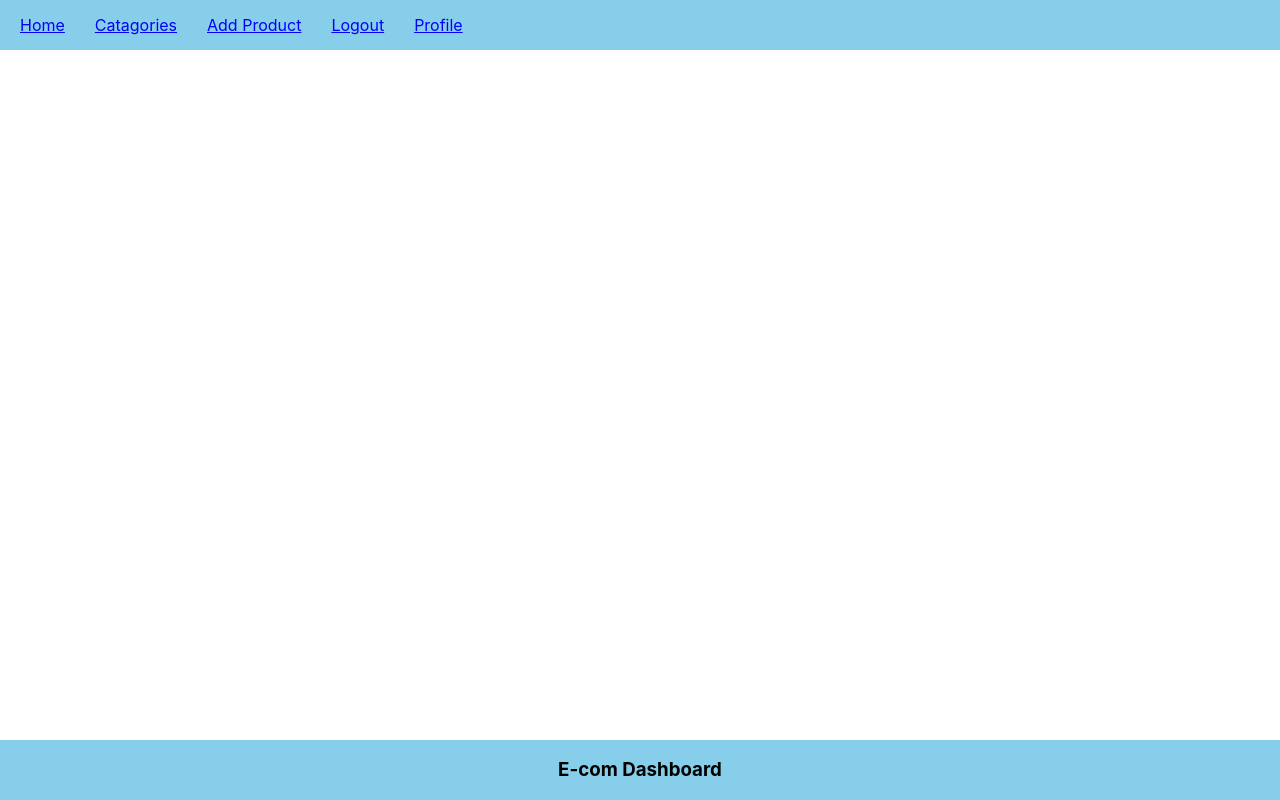
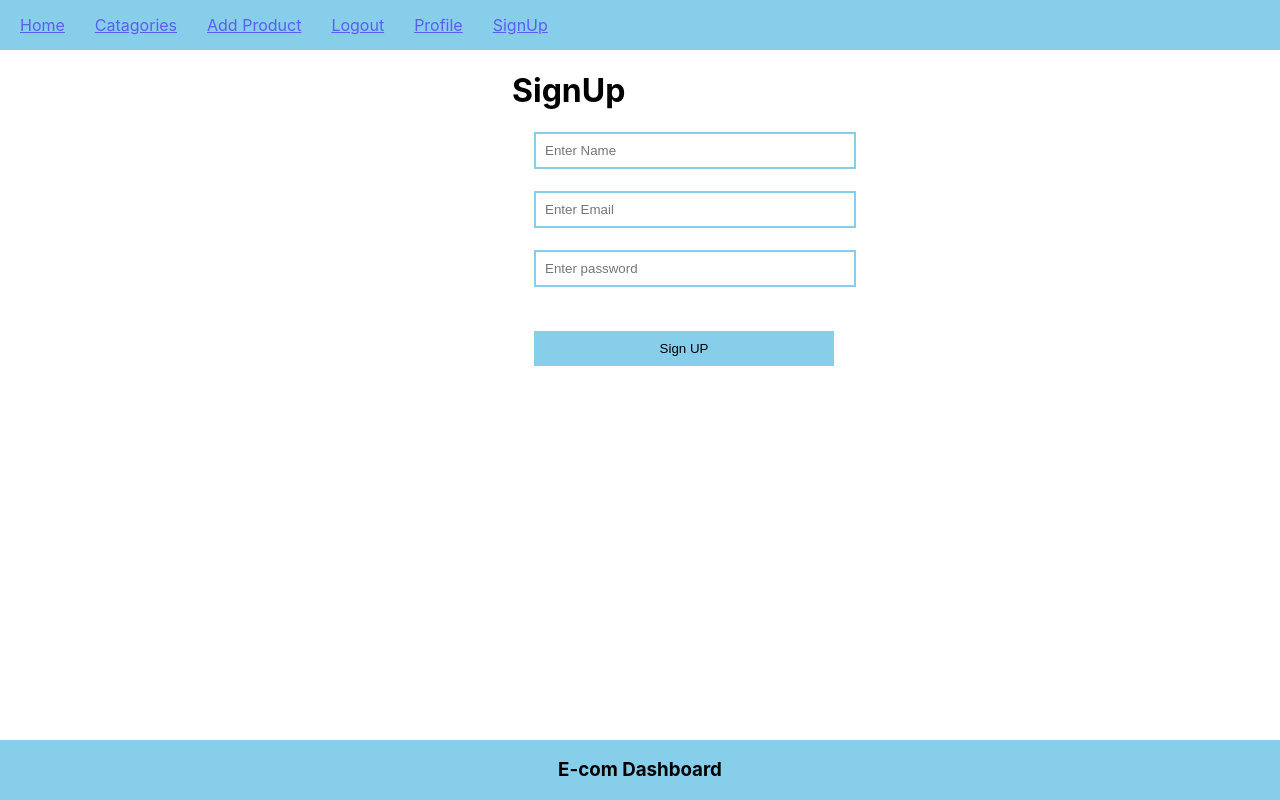
Before and after one commit to SouravLucef/ecom_frnt, a React (Create React App) app: page /signup in a window 1280 px wide. Built offline with nearby package versions, Linux system fonts and the light colour scheme.

Commit message:
added signup comp

```diff
--- a/src/App.css
+++ b/src/App.css
@@ -7,7 +7,7 @@
 }
 
 .nav-ul li a{
-    color: blue;
+    color: rgb(93, 93, 243);
     padding: 5px;
 }
 
@@ -29,6 +29,28 @@
   width: 100%;
   background-color: skyblue;
 }
+
+.signup{
+  margin-left: 40%;
+display: block;
+}
+.inputbox{
+  display: block;
+    margin: 22px;
+    padding: 9px;
+    width: 300px;
+    border: 2px solid skyblue;
+}
+.Signbutton{
+  margin: 22px;
+    padding: 10px;
+    width: 300px;
+    background-color: skyblue;
+    border: aqua;
+    cursor: pointer;
+
+}
+
 .App-header {
   background-color: #282c34;
   min-height: 100vh;
--- a/src/App.js
+++ b/src/App.js
@@ -3,6 +3,10 @@ import './App.css';
 import Nav from './components/Nav';
 import { BrowserRouter,Routes ,Route} from 'react-router-dom';
 import Foooter from './components/Foooter';
+
+import Signup from './components/Signup';
+
+
 function App() {
   return (
     <div className="App">
@@ -14,6 +18,7 @@ function App() {
         <Route path="/addproduct" element={<h1>Add Products</h1>}></Route>
         <Route path="/logout" element={<h1>Logout</h1>}></Route>
         <Route path="/profile" element={<h1>Profile</h1>}></Route>
+        <Route path="/signup" element={<Signup/>}></Route>
       </Routes>
       {/* <h1>Home Page</h1> */}
       </BrowserRouter>
--- a/src/components/Nav.js
+++ b/src/components/Nav.js
@@ -9,7 +9,7 @@ const Nav = () => {
                 <li><Link to="/addproduct">Add Product</Link></li>
                 <li><Link to="/logout">Logout</Link></li>
                 <li><Link to="/profile">Profile</Link></li>
-
+                <li><Link to="/signup">SignUp</Link></li>
             </ul>
         </div>
     )
--- /dev/null
+++ b/src/components/Signup.js
@@ -0,0 +1,15 @@
+import React from "react";
+
+const Signup =()=>{
+    return(
+        <div className="signup">
+            <h1>SignUp</h1>
+            <input className="inputbox" type="text" placeholder="Enter Name"/>
+            <input className="inputbox" type="text" placeholder="Enter Email"/>
+            <input className="inputbox" type="text" placeholder="Enter password"/>
+            <button className="Signbutton" type="button">Sign UP</button>
+        </div>
+    )
+};
+
+export default Signup;
```
